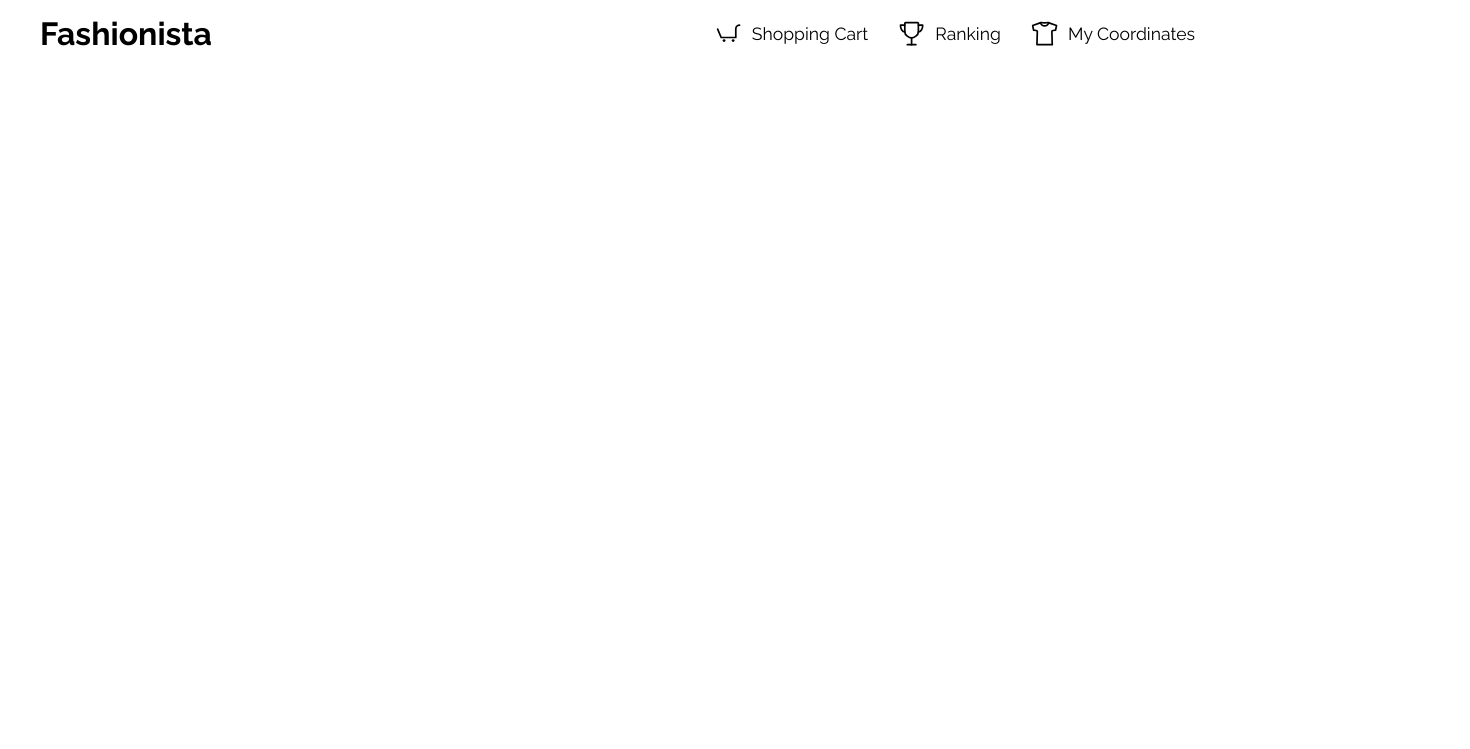
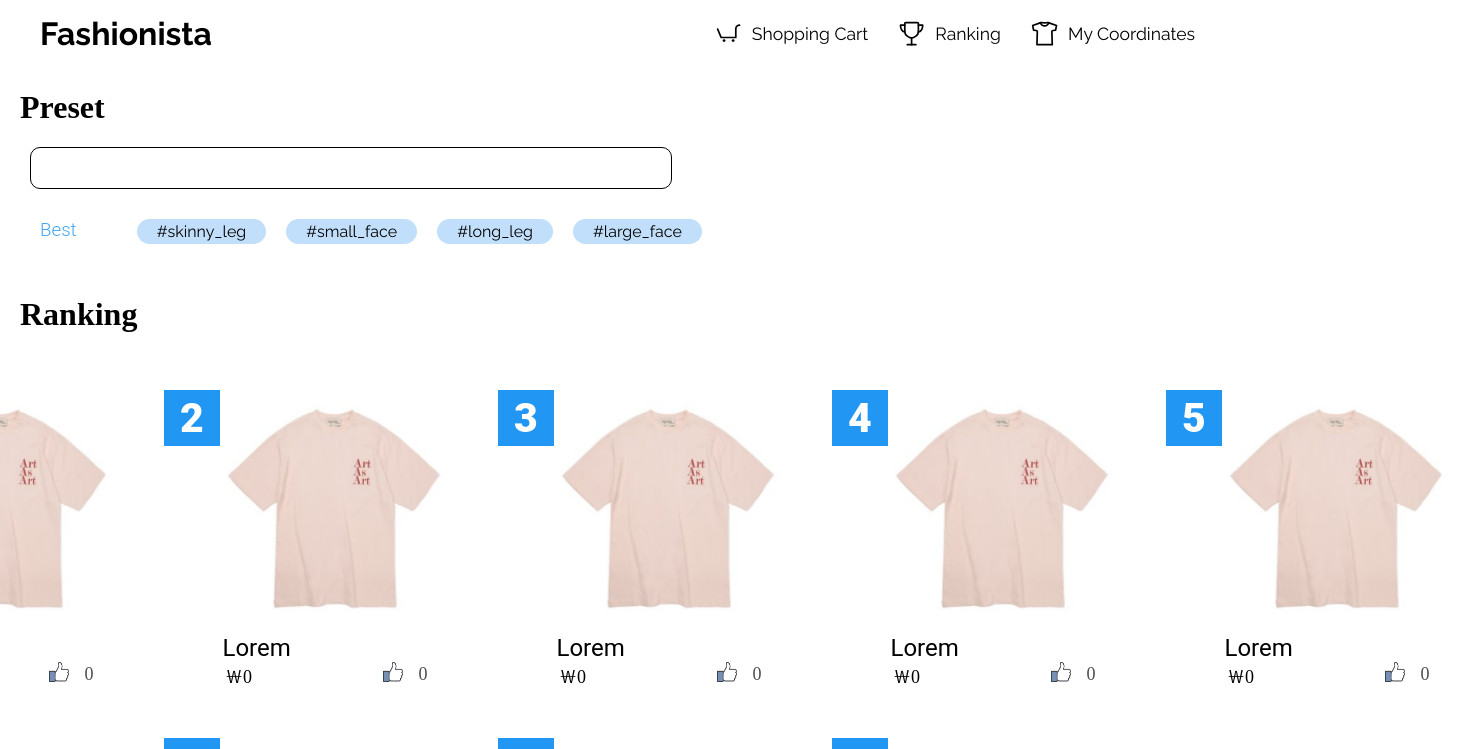
Before and after one commit to hci-fashionista/Fashionista, a Vue app: page /ranking in a window 1280 px wide. Shown: the top 749 px of the page, 1470 px wide, since content can reach past the window. Built offline with nearby package versions, Linux system fonts and the light colour scheme.

Commit message:
Add Ranking Page

```diff
--- a/app/components/AppClothwithRank.vue
+++ b/app/components/AppClothwithRank.vue
@@ -1,8 +1,8 @@
 <template>
-	<div class="clothwithrank">
+	<div @click = "popup" class="clothwithrank">
 		<div class="info">
-			<div class="rank">{{detail.rank}}</div>
-			<div class="new" v-if="detail.is_new">new</div>
+			<div class="rank">{{clothId}}</div>
+			<!-- <div class="new" v-if="detail.is_new">new</div> -->
 		</div>
 		<AppCloth :name="detail.name" :price="detail.price" :likes="detail.likes"></AppCloth>
 	</div>
@@ -20,7 +20,7 @@
 		align-self: start;
 	}
 
-	div.new{
+	/* div.new{
 		width: 56px;
 		height: 56px;
 		border-radius: 30px;
@@ -31,7 +31,7 @@
 		font-family: 'Raleway';
 		font-size: 20px;
 		font-weight: 800;
-	}
+	} */
 
 	div.rank{
 		width: 56px;
@@ -49,14 +49,44 @@
 
 <script>
 	import AppCloth from "@/components/AppCloth";
+	import CoordinationDetail from "@/components/CoordinationDetail";
 	export default {
+		data() {
+			return {
+				Clothes: {
+					name: "Lorem",
+					likes: 0,
+					color: "Color",
+					price: "0",
+					type: "ClothesType",
+					delivery_date: 0,
+					gender: "남",
+					size: ["S", "M", "L"],
+					brand: "String",
+					image: "String" // Filename
+				}
+			}
+
+		},
+		computed: {
+			detail() {
+				return this.Clothes
+			}
+		},
 		props: {
-			detail: {
-				type: Object
+			clothId: {
+				type: Number,
+				default: 0
 			}
 		},
 		components: {
-			AppCloth
+			AppCloth,
+			CoordinationDetail
+		},
+		methods: {
+			popup() {
+
+			}
 		}
 	}
 </script>
--- a/app/components/AppTag.vue
+++ b/app/components/AppTag.vue
@@ -33,6 +33,9 @@
 	.is_selected {
 		background-color: var(--blue-800);
 	}
+	.is_selected{
+		background-color: var(--blue-800);
+	}
 </style>
 
 <script>
@@ -56,6 +59,7 @@
 			selected: {
 				type: Boolean
 			}
+
 		}
 	}
 </script>
--- a/app/pages/Ranking.vue
+++ b/app/pages/Ranking.vue
@@ -0,0 +1,149 @@
+<template>
+    <div class="container">
+        <div class="search">
+            <h1>Preset</h1>
+            <div class="searchbox"></div>
+            <div class="selected">
+                <li v-for="tag_name in selected_tag_names" :key="tag_name">
+                    <AppTag :name="tag_name"></AppTag>
+                </li>
+            </div>
+            <div class="tags">
+                <h3>Best</h3>
+                <ul class="tags_list">
+                    <li v-for="(tag, index) in tag_names" :key="tag">
+                        <div @click="tag_clicked(tag, index)">
+                            <AppTag :name="tag" :selected="bool[index]"></AppTag>
+                        </div>
+                    </li>
+                </ul>
+            </div>
+        </div>
+        <div class="rankings">
+            <h1>Ranking</h1>
+            <ul class="clothes_list">
+                <li v-for="clothId in clothIds" :key="clothId">
+				    <AppClothwithRank :clothId="clothId"></AppClothwithRank>
+			    </li>
+            </ul>
+
+        </div>
+
+    </div>
+</template>
+
+<style scoped>
+    .container{
+        display: flex;
+        flex-direction: column;
+    }
+    .search{
+        display: flex;
+        flex-direction: column;
+        align-items: center;
+    }
+    .search > h1 {
+        margin-left: 20px;
+        align-self: start;
+    }
+
+    .selected{
+        margin: 0px 30px;
+        list-style: none;
+		display: flex;
+        align-items: center;
+        align-self: flex-start;
+		max-height: 300px;
+		overflow: auto;
+        border: 0.5px solid var(--grey-100);
+        border-radius: 10px;
+        width: 50%;
+        height: 40px;
+
+    }
+    .selected > li {
+        padding: 0px 10px;
+    }
+    .tags{
+        margin: 30px 30px;
+        align-self: flex-start;
+        display: flex;
+        align-items: center;
+        justify-content: center;
+    }
+    .tags > h3 {
+        font-family: "Roboto";
+        font-weight: 300;
+        color: var(--blue-500);
+        align-self: start;
+        margin: 0px;
+        padding: 0px 10px;
+    }
+
+    .tags_list {
+        list-style: none;
+		display: flex;
+		max-height: 300px;
+		overflow: auto;
+        margin: 0px;
+	}
+    .tags_list > li {
+        padding: 0px 10px;
+    }
+
+    .rankings{
+        display: flex;
+        flex-direction: column;
+        align-items: center;
+    }
+    .rankings > h1 {
+        margin-left: 20px;
+        align-self: start;
+    }
+    .clothes_list {
+        list-style: none;
+        padding: 0px 0px;
+        display: grid;
+        grid-template-columns: repeat(5, 1fr);
+        grid-gap: 10px;
+        grid-auto-rows: minmax(100px, auto);
+	}
+    .clothes_list > li {
+        margin: 20px 20px;
+    }
+</style>
+
+<script>
+    import AppClothwithRank from "@/components/AppClothwithRank"
+    import AppTag from "@/components/AppTag"
+    export default {
+        data() {
+            return {
+                clothIds: [1,2,3,4,5,6,7,8,9],
+                total_tags: [ "skinny_leg",  "small_face", "long_leg", "large_face"],
+                tag_names: [ "skinny_leg",  "small_face", "long_leg", "large_face"],
+                bool: [false, false, false, false],
+                selected_tag_names: [],
+            }
+        },
+        methods: {
+            tag_clicked(name, index){
+                if (this.bool[index] ){
+                    this.bool[index] = false
+                    this.selected_tag_names.pop(name)
+                }
+                else{
+                    this.bool[index] = true
+                    this.selected_tag_names.push(name)
+                }
+            },
+            test(){
+                console.log("11")
+            }
+        },
+        components: {
+            AppClothwithRank,
+            AppTag
+        }
+    }
+</script>
--- a/app/src/router.js
+++ b/app/src/router.js
@@ -1,5 +1,5 @@
 import Index from "@/pages/Index.vue";
-
+import Ranking from "@/pages/Ranking.vue"
 import Vue from "vue";
 import VueRouter from "vue-router";
 
@@ -7,7 +7,8 @@ Vue.use(VueRouter);
 
 export default new VueRouter({
 	routes: [
-		{ name: 'Index', path: '/', component: Index }
+		{ name: 'Index', path: '/', component: Index },
+		{ name: 'Ranking', path: '/ranking', component: Ranking }
 	],
 
 	mode: 'history'
```
